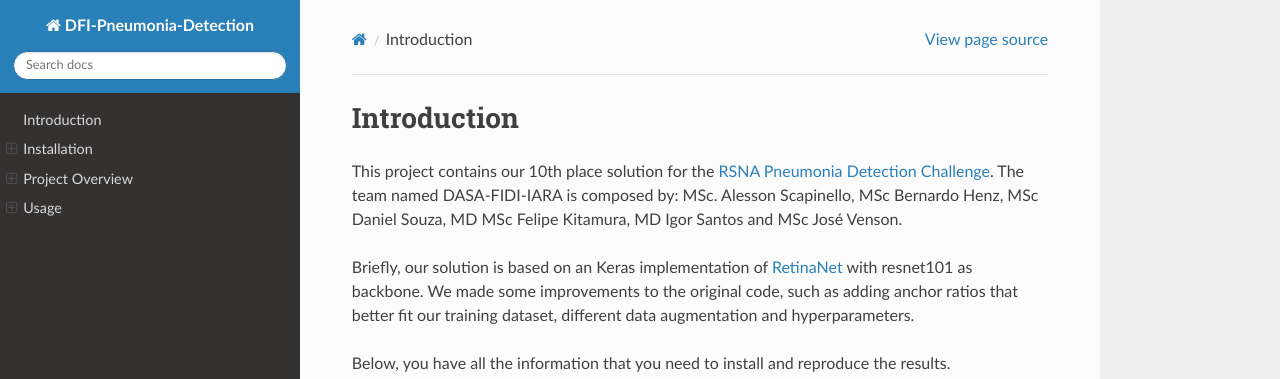
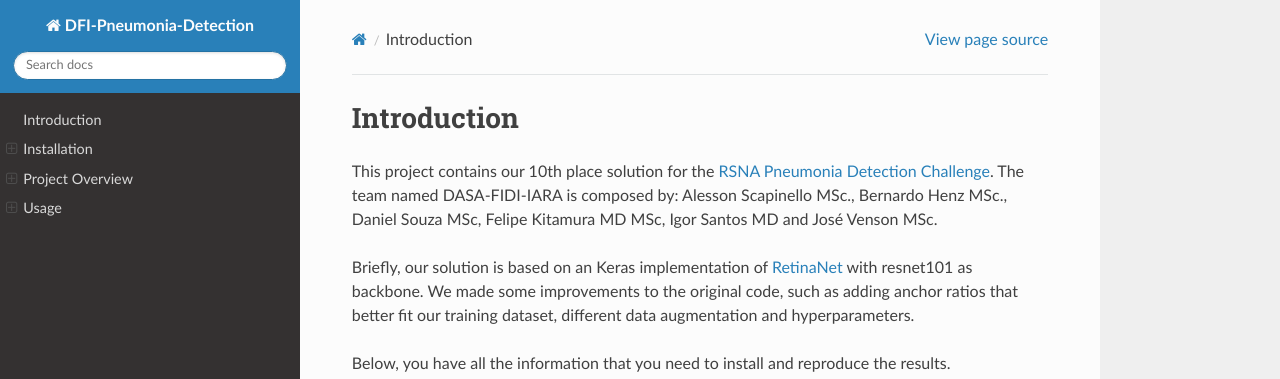
Before and after one commit to alessonscap/rsna-challenge-2018, a Sphinx documentation site: the page built from docs/source/index.md, in a window 1280 px wide and 900 px high. Shown: the top 379 px of the window. Built offline with Sphinx 7.4.7 and the Read the Docs theme 2.0.0, drawn with Linux system fonts in a browser that asks for light colours.

```diff
--- a/docs/source/index.md
+++ b/docs/source/index.md
@@ -1,7 +1,7 @@
 Introduction
 ===================================================
 
-This project contains our 10th place solution for the [RSNA Pneumonia Detection Challenge](https://www.kaggle.com/c/rsna-pneumonia-detection-challenge). The team named DASA-FIDI-IARA is composed by: MSc. Alesson Scapinello, MSc Bernardo Henz, MSc Daniel Souza, MD MSc Felipe Kitamura, MD Igor Santos and MSc José Venson.
+This project contains our 10th place solution for the [RSNA Pneumonia Detection Challenge](https://www.kaggle.com/c/rsna-pneumonia-detection-challenge). The team named DASA-FIDI-IARA is composed by: Alesson Scapinello MSc., Bernardo Henz MSc., Daniel Souza MSc, Felipe Kitamura MD MSc, Igor Santos MD and José Venson MSc.
 
 Briefly, our solution is based on an Keras implementation of [RetinaNet](https://github.com/fizyr/keras-retinanet) with resnet101 as backbone.
 We made some improvements to the original code, such as adding anchor ratios that better fit our training dataset, different data augmentation and hyperparameters.
```
Also changed, not shown: README.md (+1 -1 lines).
